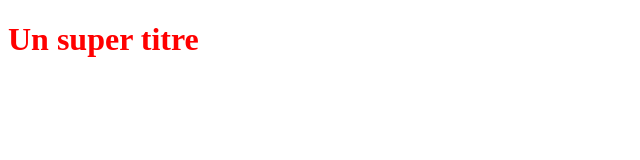
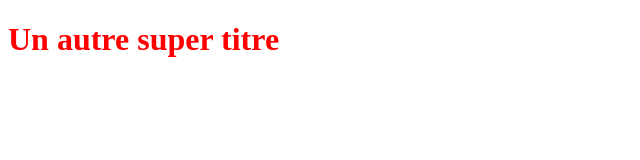
Before and after one commit to IsoVerdict/git_initiation, a plain HTML site: page index.html in a window 1280 px wide. Shown: the whole page, without its empty margins (0-640 px from the left). Drawn offline with Linux system fonts and the light colour scheme.

Commit message:
h1 mis a jour

```diff
--- a/index.html
+++ b/index.html
@@ -5,6 +5,6 @@
    <link rel="stylesheet" type="text/css" href="styles.css">
 </head>
 <body>
-   <h1>Un super titre</h1>
+   <h1>Un autre super titre</h1>
 </body>
 </html>
```
